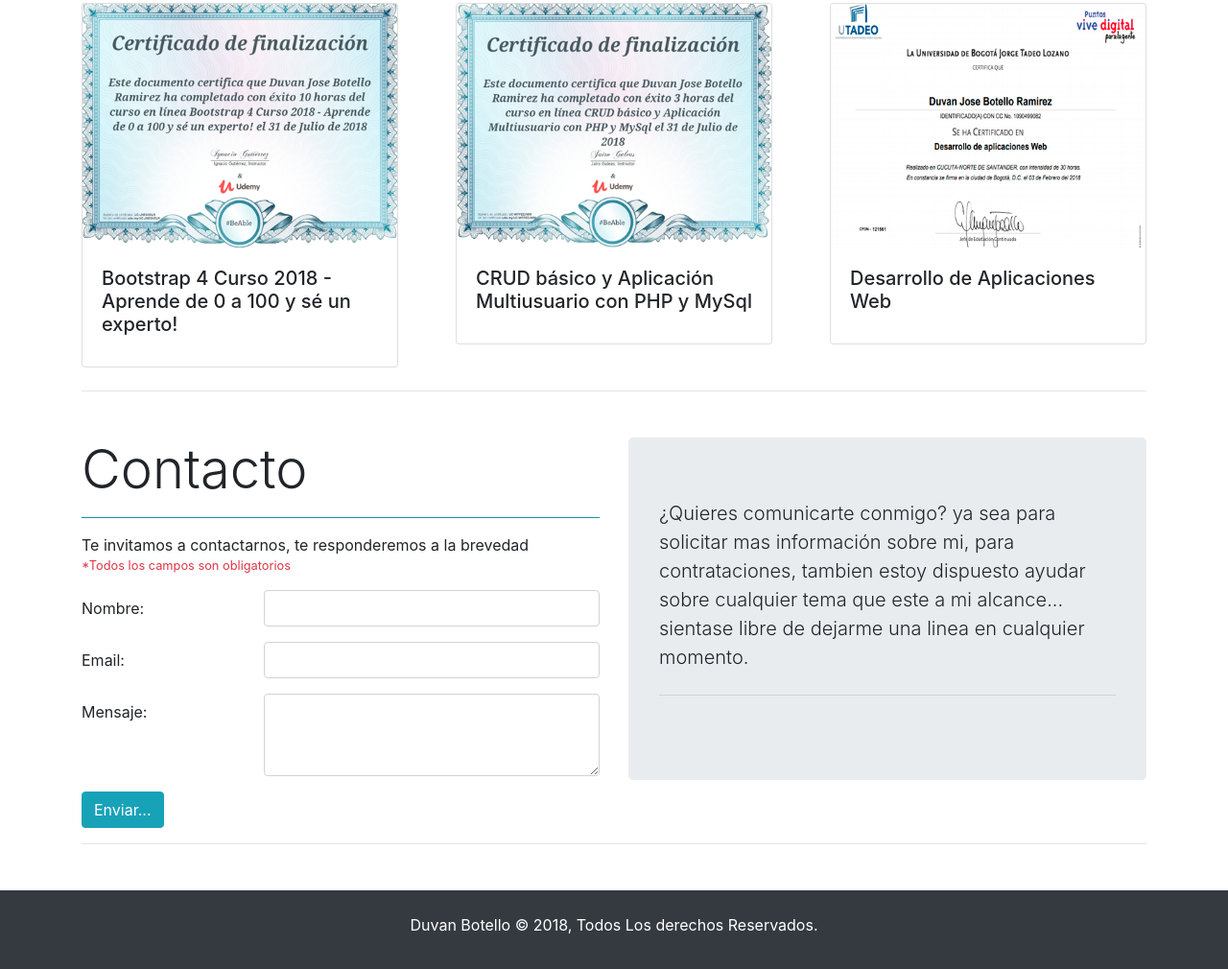
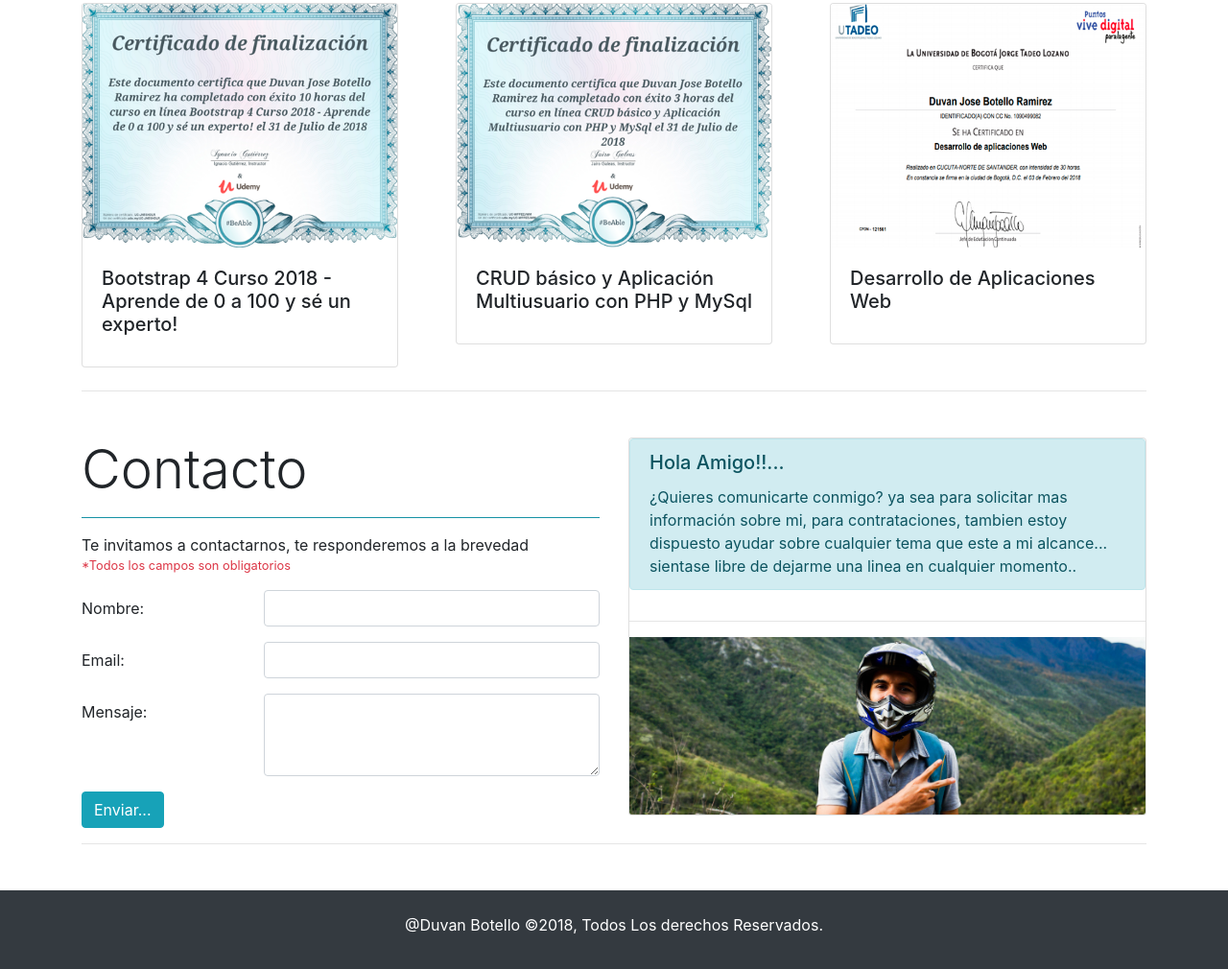
Before and after one commit to duvanbotello/miportafolio, a plain HTML site: page index.html in a window 1280 px wide. Shown: the part 1387-2397 px from the top of the page at 96% size. Drawn offline with nearby package versions, Linux system fonts and the light colour scheme.

Commit message:
Arreglando la parte visual del formulario

```diff
--- a/index.html
+++ b/index.html
@@ -11,7 +11,7 @@
     <link rel="stylesheet" href="https://stackpath.bootstrapcdn.com/bootstrap/4.1.2/css/bootstrap.min.css" integrity="sha384-Smlep5jCw/wG7hdkwQ/Z5nLIefveQRIY9nfy6xoR1uRYBtpZgI6339F5dgvm/e9B" crossorigin="anonymous">
 
     <title>Duvan Botello - Portafolio</title>
-    <link rel="icon" href="https://getbootstrap.com/favicon.ico">
+    <link rel="icon" href="images/avatar.jpg">
   </head>
   <body>
 
@@ -204,10 +204,14 @@
                     </form>
             </div>
             <div class="col-md-6">
-                    <div class="jumbotron">
-                            <p class="lead">¿Quieres comunicarte conmigo? ya sea para solicitar mas información sobre mi, para contrataciones, tambien estoy dispuesto ayudar sobre cualquier tema que este a mi alcance... sientase libre de dejarme una linea en cualquier momento.</p>
-                            <hr class="my-4">
-                          </div>
+                <div class="card">
+                    <div class="card-body alert alert-info">
+                      <h5 class="card-title">Hola Amigo!!...</h5>
+                      <p class="card-text">¿Quieres comunicarte conmigo? ya sea para solicitar mas información sobre mi, para contrataciones, tambien estoy dispuesto ayudar sobre cualquier tema que este a mi alcance... sientase libre de dejarme una linea en cualquier momento..</p>
+                    </div>
+                    <hr>
+                    <img class="card-img-bottom" src="images/imagen2.jpg" alt="Card image cap">
+                  </div>
             </div>
         </div>
         <hr>
@@ -216,7 +220,7 @@
 
     <footer class="bg-dark text-white mt-5 py-4 text-center">
             <div class="container">
-                <p>Duvan Botello © 2018, Todos Los derechos Reservados.</p>
+                <p>@Duvan Botello ©2018, Todos Los derechos Reservados.</p>
             </div>
     </footer>
 
```
Also changed, not shown: images/imagen2.jpg (added).
